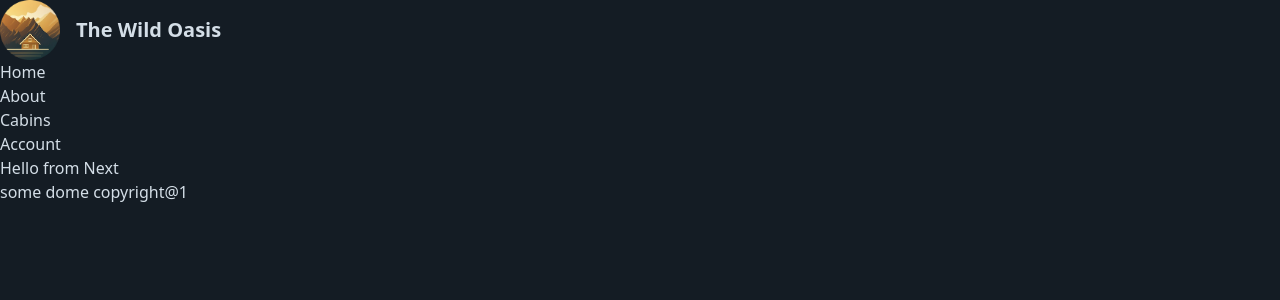
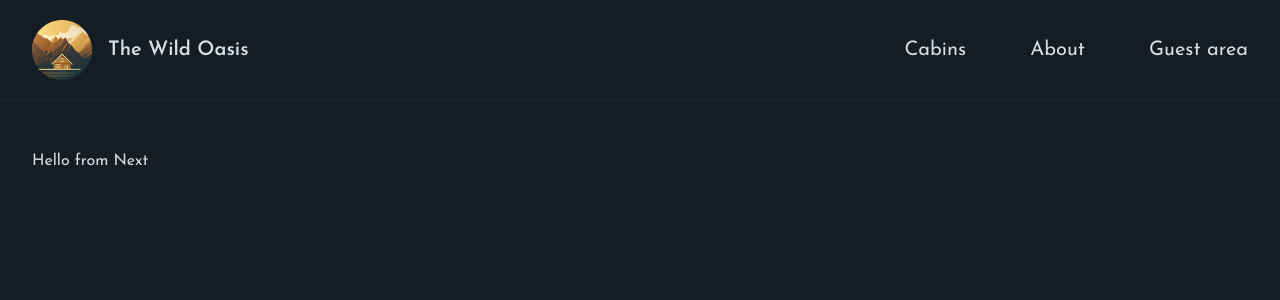
Before and after one commit to MosQobadi/booking-cabins-website, a Next.js app: page / in a window 1280 px wide. Shown: the top 300 px of the page. Built offline with nearby package versions, Linux system fonts and the light colour scheme.

Commit message:
build well root layout and change the Header styles including Navigation and the Logo

```diff
--- /dev/null
+++ b/app/_components/Header.js
@@ -0,0 +1,15 @@
+import Navigation from '@/app/_components/Navigation';
+import Logo from '@/app/_components/Logo';
+
+function Header() {
+  return (
+    <header className='border-b border-primary-900 px-8 py-5'>
+      <div className='flex justify-between items-center max-w-7xl mx-auto'>
+        <Logo />
+        <Navigation />
+      </div>
+    </header>
+  );
+}
+
+export default Header;
--- /dev/null
+++ b/app/_components/Navigation.js
@@ -0,0 +1,31 @@
+import Link from "next/link";
+
+export default function Navigation() {
+  return (
+    <nav className="z-10 text-xl">
+      <ul className="flex gap-16 items-center">
+        <li>
+          <Link
+            href="/cabins"
+            className="hover:text-accent-400 transition-colors"
+          >
+            Cabins
+          </Link>
+        </li>
+        <li>
+          <a href="/about" className="hover:text-accent-400 transition-colors">
+            About
+          </a>
+        </li>
+        <li>
+          <Link
+            href="/account"
+            className="hover:text-accent-400 transition-colors"
+          >
+            Guest area
+          </Link>
+        </li>
+      </ul>
+    </nav>
+  );
+}
--- a/app/_components/Navigation.jsx
+++ /dev/null
@@ -1,23 +0,0 @@
-import Link from "next/link";
-import React from "react";
-
-const Navigation = () => {
-  return (
-    <ul>
-      <li>
-        <Link href={"/home"}>Home</Link>
-      </li>
-      <li>
-        <Link href={"/about"}>About</Link>
-      </li>
-      <li>
-        <Link href={"/cabins"}>Cabins</Link>
-      </li>
-      <li>
-        <Link href={"/account"}>Account</Link>
-      </li>
-    </ul>
-  );
-};
-
-export default Navigation;
--- a/app/layout.js
+++ b/app/layout.js
@@ -1,6 +1,15 @@
 import Logo from "./_components/Logo";
 import Navigation from "./_components/Navigation";
+
+import { Josefin_Sans } from "next/font/google";
+
+const josefin = Josefin_Sans({
+  subsets: ["latin"],
+  display: "swap",
+});
+
 import "@/app/_styles/globals.css";
+import Header from "./_components/Header";
 
 export const metadata = {
   title: {
@@ -13,14 +22,14 @@
 export default function RootLayout({ children }) {
   return (
     <html lang="en">
-      <body className="bg-primary-950 text-primary-100 min-h-screen">
-        <header>
-          <Logo />
-          <Navigation />
-        </header>
-        {children}
-        <main></main>
-        <footer>some dome copyright@1</footer>
+      <body
+        className={`${josefin.className} bg-primary-950 text-primary-100 min-h-screen flex flex-col`}
+      >
+        <Header />
+
+        <div className="flex-1 px-8 py-12">
+          <main className="max-w-7xl mx-auto"> {children}</main>
+        </div>
       </body>
     </html>
   );
```
